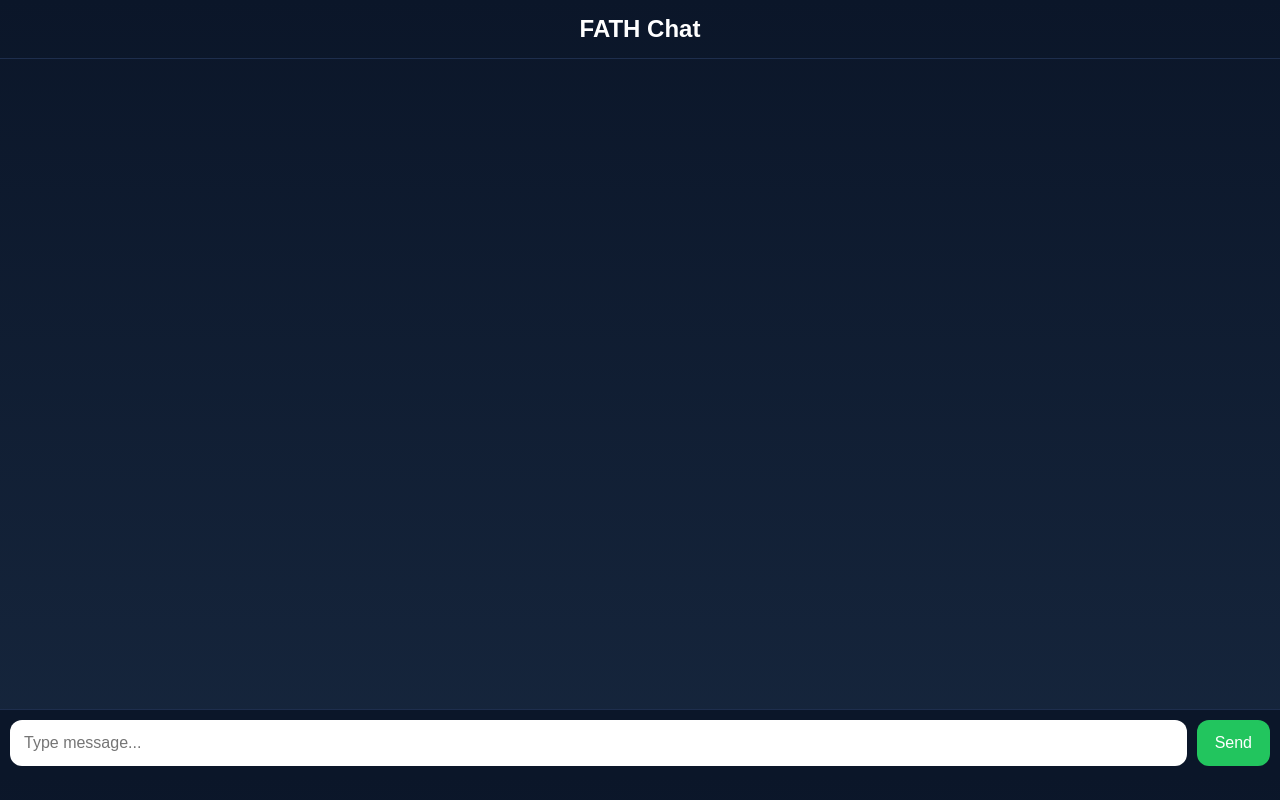
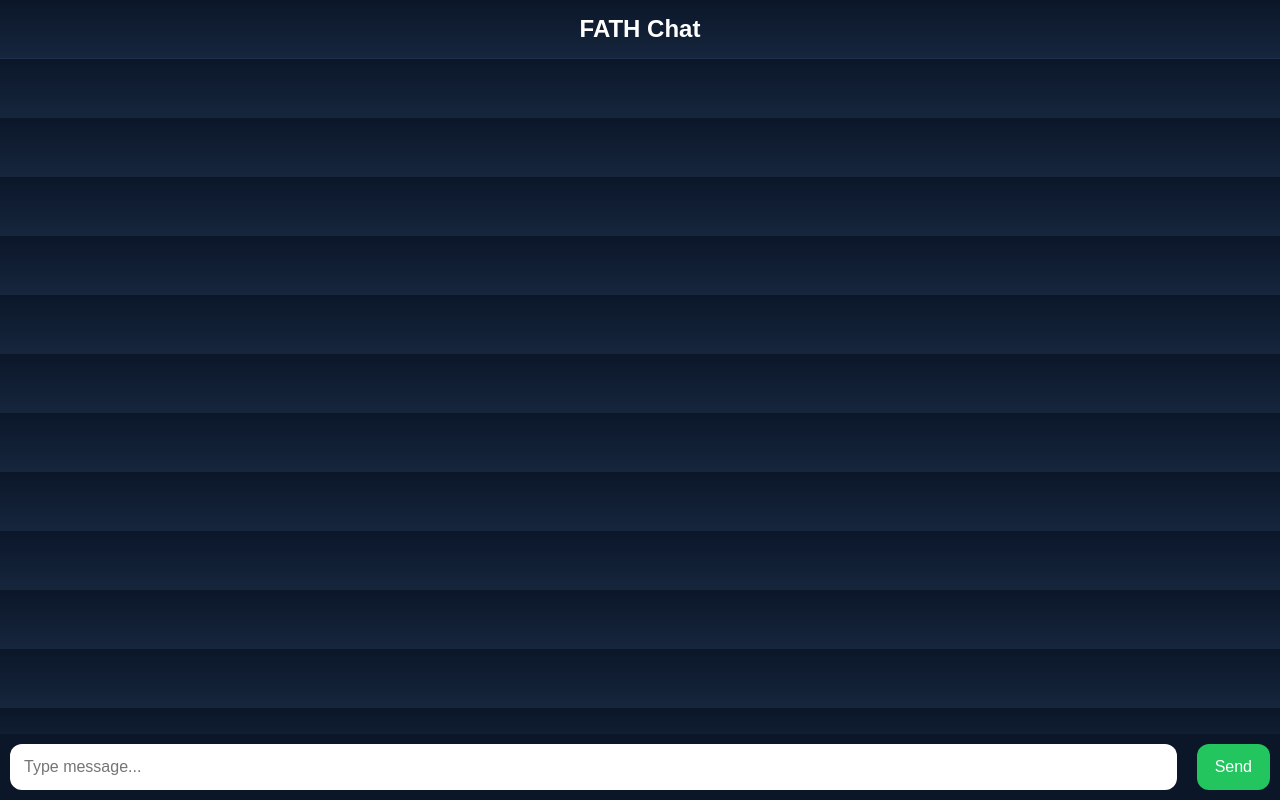
Before and after one commit to adamdabba02-spec/fath-chat, a Python web app: template templates/chat.html in a window 1280 px wide. Run offline with Jinja, Linux system fonts and the light colour scheme; the template is opened without the code that fills it, so the values that code supplies are empty.

Commit message:
Update chat.html

```diff
--- a/templates/chat.html
+++ b/templates/chat.html
@@ -24,9 +24,13 @@ body {
 
 /* CHAT AREA */
 #chat {
-    height: calc(100vh - 160px);
+    position: fixed;
+    top: 55px;        /* header balandligi */
+    bottom: 80px;     /* input balandligi */
+    left: 0;
+    right: 0;
     overflow-y: auto;
-    padding: 5px;
+    padding: 10px;
 }
 
 /* MESSAGE */
@@ -35,8 +39,8 @@ body {
     padding: 14px;
     margin: 10px 0;
     border-radius: 14px;
-    font-size: 10px;
-    line-height: 1.6;
+    font-size: 16px;
+    line-height: 1.5;
 
     word-wrap: break-word;
     overflow-wrap: break-word;
@@ -59,10 +63,14 @@ body {
 
 /* INPUT BOX */
 .input-box {
+    position: fixed;
+    bottom: 0;
+    left: 0;
+    right: 0;
     display: flex;
+    gap: 10px;
     padding: 10px;
     background: #0b1629;
-    border-top: 1px solid #1e2e4d;
 }
 
 input {
```
